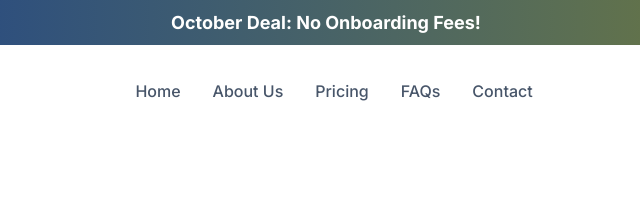
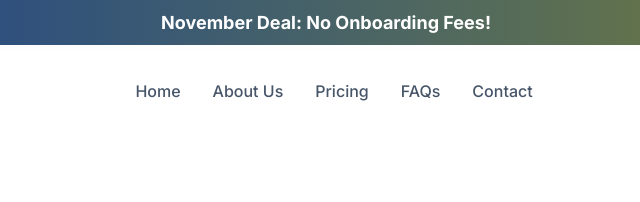
Before and after one commit to happySquidd/landing, an Astro site: page / in a window 1280 px wide. Shown: the top 202 px of the page, 314-954 px from the left. Built offline with nearby package versions, Linux system fonts and the light colour scheme; Astro itself is replaced by a stand-in of ours.

Commit message:
conflict resolve

```diff
--- a/src/components/Promobar.astro
+++ b/src/components/Promobar.astro
@@ -3,5 +3,5 @@
 ---
 
 <section class="w-full bg-gradient-to-r text-white shadow-md transition-all duration-300 from-blue-900 to-accent-800 py-2 px-4 flex items-center justify-center gap-2">
-    <p class="text-md"><b>October Deal: No Onboarding Fees!</b></p>
+    <p class="text-md"><b>November Deal: No Onboarding Fees!</b></p>
 </section>
```
